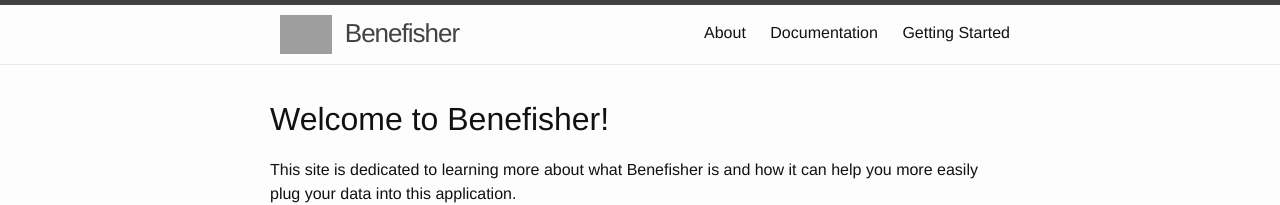
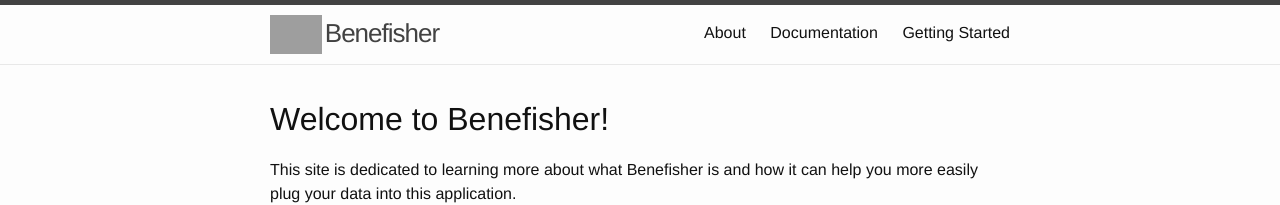
Before and after one commit to code4sac/benefisher, a Jekyll site: the page built from index.html, in a window 1280 px wide. Shown: the top 205 px of the page. Built offline with Jekyll 4.4.1, drawn with Linux system fonts in a browser that asks for light colours; grey boxes are pictures that could not be loaded.

Commit message:
Update main.scss

```diff
--- a/css/main.scss
+++ b/css/main.scss
@@ -45,5 +45,5 @@ $on-laptop:        800px;
 
 // CUSTOM STYLES
 .site-icon {
-    padding: 10px;
+    padding: 10px 0;
 }
```
